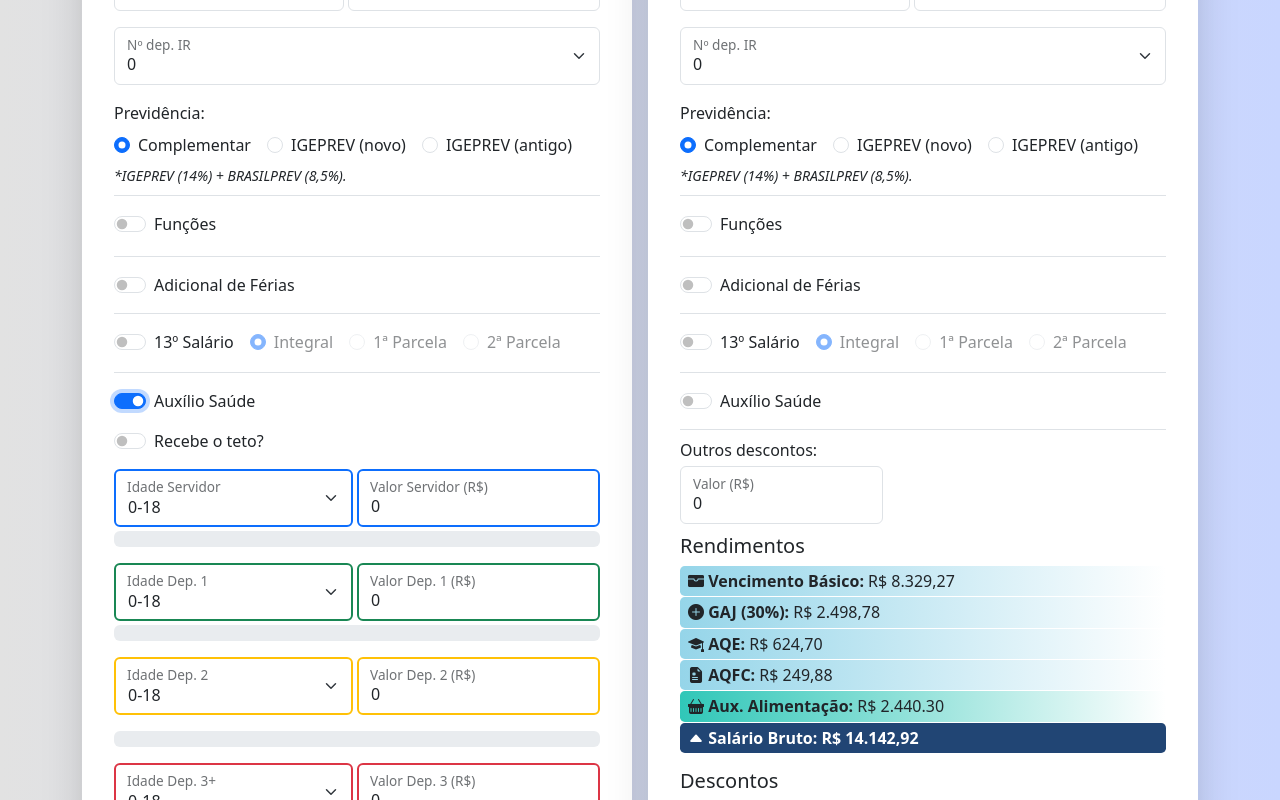
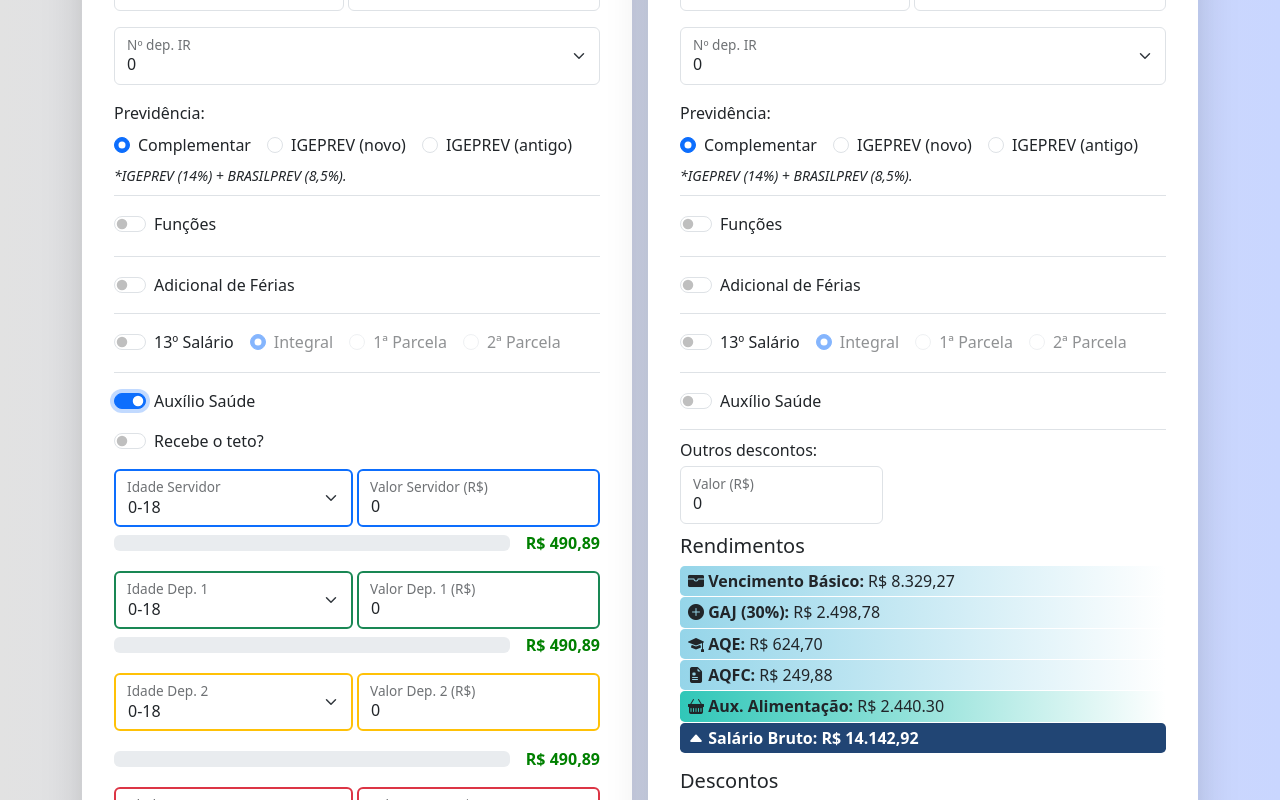
Before and after one commit to guilhermeoq/carreira-tjto, a Vue app: page /app in a window 1280 px wide. Both pictures are taken after a click on the switch 130 px from the left and 908 px from the top of the page. Shown: the part 508-1308 px from the top of the page. Built offline with nearby package versions, Linux system fonts and the light colour scheme.

Commit message:
feat: aux saude details

```diff
--- a/src/views/Simulator.vue
+++ b/src/views/Simulator.vue
@@ -387,7 +387,10 @@
             </div>
             <div
               v-if="calculator.switchSaude && !calculator.switchTetoSaude"
-              class="progress mb-3"
+              class="d-flex align-items-center justify-content-between"
+            >
+              <div
+                class="progress mb-3 flex-grow-1 me-3"
                 role="progressbar"
                 aria-label="Limite Servidor"
                 :aria-valuenow="
@@ -415,6 +418,30 @@
                     ).toFixed(2) + '%'
                   }}
                 </div>
+              </div>
+              <p>
+                <strong
+                  ><span
+                    :class="{
+                      positive:
+                        consultaReembolso(calculator.faixaEtariaServidor) -
+                          calculator.mensalidadeServidor >=
+                        0,
+                      negative:
+                        consultaReembolso(calculator.faixaEtariaServidor) -
+                          calculator.mensalidadeServidor <
+                        0,
+                    }"
+                  >
+                    {{
+                      formatarParaBR(
+                        consultaReembolso(calculator.faixaEtariaServidor) -
+                          calculator.mensalidadeServidor,
+                      )
+                    }}</span
+                  >
+                </strong>
+              </p>
             </div>
 
             <!-- Faixa Etaria - Idade Dependente 1 -->
@@ -465,7 +492,10 @@
             </div>
             <div
               v-if="calculator.switchSaude && !calculator.switchTetoSaude"
-              class="progress mb-3"
+              class="d-flex align-items-center justify-content-between"
+            >
+              <div
+                class="progress mb-3 flex-grow-1 me-3"
                 role="progressbar"
                 aria-label="Limite Dependente 1"
                 :aria-valuenow="
@@ -493,6 +523,30 @@
                     ).toFixed(2) + '%'
                   }}
                 </div>
+              </div>
+              <p>
+                <strong
+                  ><span
+                    :class="{
+                      positive:
+                        consultaReembolso(calculator.faixaEtariaDependente1) -
+                          calculator.mensalidadeDependente1 >=
+                        0,
+                      negative:
+                        consultaReembolso(calculator.faixaEtariaDependente1) -
+                          calculator.mensalidadeDependente1 <
+                        0,
+                    }"
+                  >
+                    {{
+                      formatarParaBR(
+                        consultaReembolso(calculator.faixaEtariaDependente1) -
+                          calculator.mensalidadeDependente1,
+                      )
+                    }}</span
+                  >
+                </strong>
+              </p>
             </div>
 
             <!-- Faixa Etaria - Idade Dependente 2 -->
@@ -546,7 +600,10 @@
             </div>
             <div
               v-if="calculator.switchSaude && !calculator.switchTetoSaude"
-              class="progress mb-3"
+              class="d-flex align-items-center justify-content-between"
+            >
+              <div
+                class="progress mb-3 flex-grow-1 me-3"
                 role="progressbar"
                 aria-label="Limite Dependente 2"
                 :aria-valuenow="
@@ -574,6 +631,30 @@
                     ).toFixed(2) + '%'
                   }}
                 </div>
+              </div>
+              <p>
+                <strong
+                  ><span
+                    :class="{
+                      positive:
+                        consultaReembolso(calculator.faixaEtariaDependente2) -
+                          calculator.mensalidadeDependente2 >=
+                        0,
+                      negative:
+                        consultaReembolso(calculator.faixaEtariaDependente2) -
+                          calculator.mensalidadeDependente2 <
+                        0,
+                    }"
+                  >
+                    {{
+                      formatarParaBR(
+                        consultaReembolso(calculator.faixaEtariaDependente2) -
+                          calculator.mensalidadeDependente2,
+                      )
+                    }}</span
+                  >
+                </strong>
+              </p>
             </div>
 
             <!-- Faixa Etaria - Idade Dependente 3 -->
@@ -625,7 +706,10 @@
             </div>
             <div
               v-if="calculator.switchSaude && !calculator.switchTetoSaude"
-              class="progress mb-3"
+              class="d-flex align-items-center justify-content-between"
+            >
+              <div
+                class="progress mb-3 flex-grow-1 me-3"
                 role="progressbar"
                 aria-label="Limite Dependente 3"
                 :aria-valuenow="
@@ -654,6 +738,30 @@
                   }}
                 </div>
               </div>
+              <p>
+                <strong
+                  ><span
+                    :class="{
+                      positive:
+                        consultaReembolso(calculator.faixaEtariaDependente3) -
+                          calculator.mensalidadeDependente3 >=
+                        0,
+                      negative:
+                        consultaReembolso(calculator.faixaEtariaDependente3) -
+                          calculator.mensalidadeDependente3 <
+                        0,
+                    }"
+                  >
+                    {{
+                      formatarParaBR(
+                        consultaReembolso(calculator.faixaEtariaDependente3) -
+                          calculator.mensalidadeDependente3,
+                      )
+                    }}</span
+                  >
+                </strong>
+              </p>
+            </div>
 
             <div
               v-if="calculator.switchSaude && !calculator.switchTetoSaude"
@@ -738,7 +846,19 @@
             class="d-flex flex-wrap justify-content-center"
           >
             <p>
-              <small><strong>Teto Aux. Saúde: R$ 3.408,34</strong></small>
+              <small><strong>Teto Aux. Saúde: R$ 3.408,34</strong></small
+              ><br />
+              <small
+                ><strong
+                  ><span v-if="calculator.reembolsoAgregado - 3408.34 >= 0" class="negative"
+                    >Excedente Aux. Saúde:
+                    {{ formatarParaBR(3408.34 - calculator.reembolsoAgregado) }} </span
+                  ><span v-if="calculator.reembolsoAgregado - 3408.34 < 0" class="positive"
+                    >Saldo Aux. Saúde:
+                    {{ formatarParaBR(3408.34 - calculator.reembolsoAgregado) }}
+                  </span></strong
+                ></small
+              >
             </p>
           </div>
           <p class="mb-0 mt-2">Outros descontos:</p>
@@ -944,6 +1064,7 @@ export default {
         mensalidadeDependente1: 0.0,
         mensalidadeDependente2: 0.0,
         mensalidadeDependente3: 0.0,
+        reembolsoAgregado: 0.0,
         percentualSaudeServidor: 0,
         percentualSaudeDep1: 0,
         percentualSaudeDep2: 0,
@@ -1045,7 +1166,6 @@ export default {
         let auxilioDependente1 = 0
         let auxilioDependente2 = 0
         let auxilioDependente3 = 0
-        let reembolsoAgregado = 0
 
         // Consulta teto de reembolso Aux.Saude para Servidor
         if (
@@ -1089,10 +1209,11 @@ export default {
             // = ${auxilioDependente3}`)
 
             //Somatório dos reembolsos apurados conforme tetos por faixa etária
-            (reembolsoAgregado = parseFloat(
+            (calculator.reembolsoAgregado = parseFloat(
               auxilioServidor + auxilioDependente1 + auxilioDependente2 + auxilioDependente3,
             ))
-        calculator.saude = reembolsoAgregado >= 3408.34 ? 3408.34 : reembolsoAgregado
+        calculator.saude =
+          calculator.reembolsoAgregado >= 3408.34 ? 3408.34 : calculator.reembolsoAgregado
 
         calculator.percentualSaudeServidor = this.percentualTetoSaude(auxilioServidor)
         calculator.percentualSaudeDep1 = this.percentualTetoSaude(auxilioDependente1)
```
Lines whose indentation alone changed are shown as unchanged.
